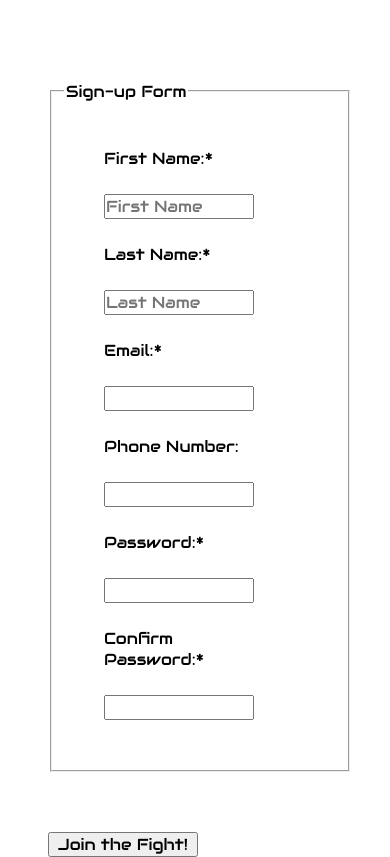
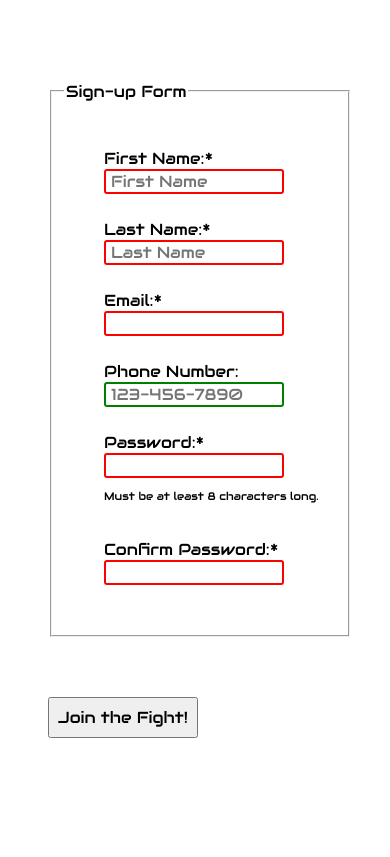
Before and after one commit to Svengodly/sign-up_form, a plain HTML site: page index.html in a window 390 px wide. Shown: the part 1120-1977 px from the top of the page. After the commit the page ends 1901 px from the top, so only its background shows below. Drawn offline with Linux system fonts and the light colour scheme.

Commit message:
Added regex pattern matching to check for phone numbers and matching passwords.

```diff
--- a/index.html
+++ b/index.html
@@ -43,17 +43,18 @@
                         <li>
                             <label for="phone">Phone Number:</label>
                             <!-- Need to perform pattern matching; tel type brings up numpad, but does not restrict usage of letters. -->
-                            <input type="tel" id="phone">
+                            <input type="tel" id="phone" placeholder="123-456-7890" pattern="(\d{3})-?(\d{3}[\-]?\d{4})">
                         </li>
 
                         <li>
                             <label for="pass">Password:*</label>
-                            <input type="password" id="pass" required>
+                            <input type="password" id="pass" minlength="8" title="Must be at least 8 characters long." required>
+                            <p>Must be at least 8 characters long.</p>
                         </li>
 
                         <li>
                             <label for="pass_match">Confirm Password:*</label>
-                            <input type="password" id="pass_match" required>
+                            <input type="password" id="pass_match" minlength="8" required>
                         </li>
                     </ul>
                 </fieldset>
@@ -61,5 +62,6 @@
             </form>
         </div>
     </div>
+    <script src="myScript.js"></script>
 </body>
 </html>
--- /dev/null
+++ b/myScript.js
@@ -0,0 +1,16 @@
+let pass = document.querySelector("input[id=pass]");
+let passMatch = document.querySelector("input[id=pass_match");
+
+
+
+// if (document.querySelector("input[id=pass]").value == "") {
+//     document.querySelector("p").innerText = "Blarg!";
+// }
+// if (document.querySelector("input[id=pass]").value == "test"){
+//     document.querySelector("p").innerText = "Success!";
+// }
+pass.addEventListener("input", () => {
+    let entered = pass.value;
+
+    passMatch.setAttribute("pattern", `${entered}`);
+})
--- a/style.css
+++ b/style.css
@@ -63,6 +63,16 @@ button {
   font-size: 100%;
 }
 
+button {
+    margin-bottom: 5vh;
+    padding: 8px 0px;
+}
+
+button:hover {
+    cursor: pointer;
+    box-shadow: 2px 2px 10px gray;
+}
+
 ul {
     list-style-type: none;
     display: flex;
@@ -78,12 +88,14 @@ ul {
 label {
     /* Labels are, by default, inline elements. The width of inline elements cannot be explicitly set. */
     display: inline-block;
-    width: 140px;
-    margin: 25px 0px;
+    width: 180px;
+    margin-top: 25px;
 }
 
 li{
     width: 50%;
+    display: flex;
+    flex-direction: column;
 }
 
 p {
@@ -94,7 +106,40 @@ fieldset, p, .left_panel {
     min-width: 300px;
 }
 
-@media only screen and (min-width: 720px) {
+input {
+/* Remove System-Level styling */
+appearance: none;
+border-radius: 3px;
+/* border: 2px solid silver; */
+padding-left: 5px;
+width: 180px;
+}
+
+
+input:valid {
+    border: solid 2px green;
+}
+
+input:invalid {
+    border: solid 2px red;
+}
+
+/* input:required {
+    border: solid 2px black;
+} */
+
+input:focus:invalid,
+input:focus:valid {
+    outline: none;
+    border: 2px solid blue;
+    box-shadow: 5px 5px 10px black;
+}
+
+li > p {
+    font-size: 11px;
+}
+
+@media only screen and (min-width: 880px) {
     .left_panel {
         position: sticky;
         width: 55vw;
```
